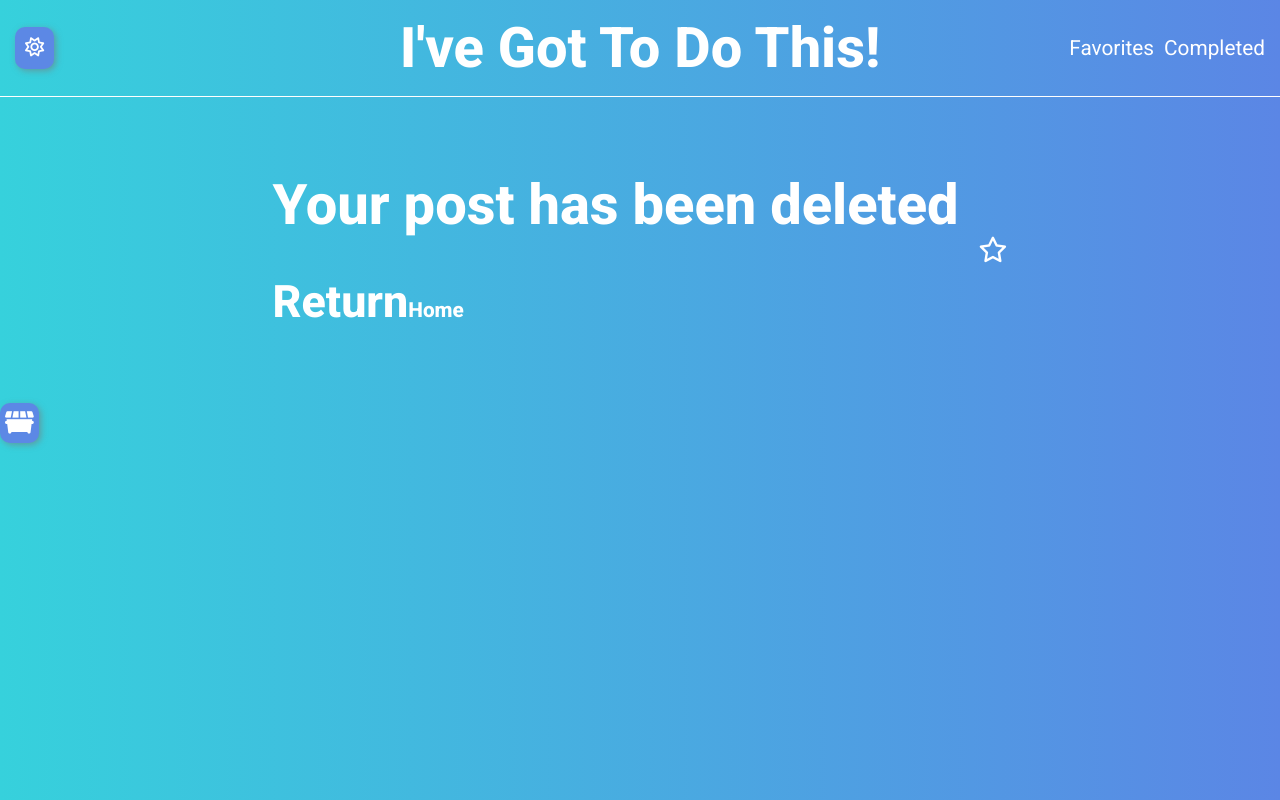
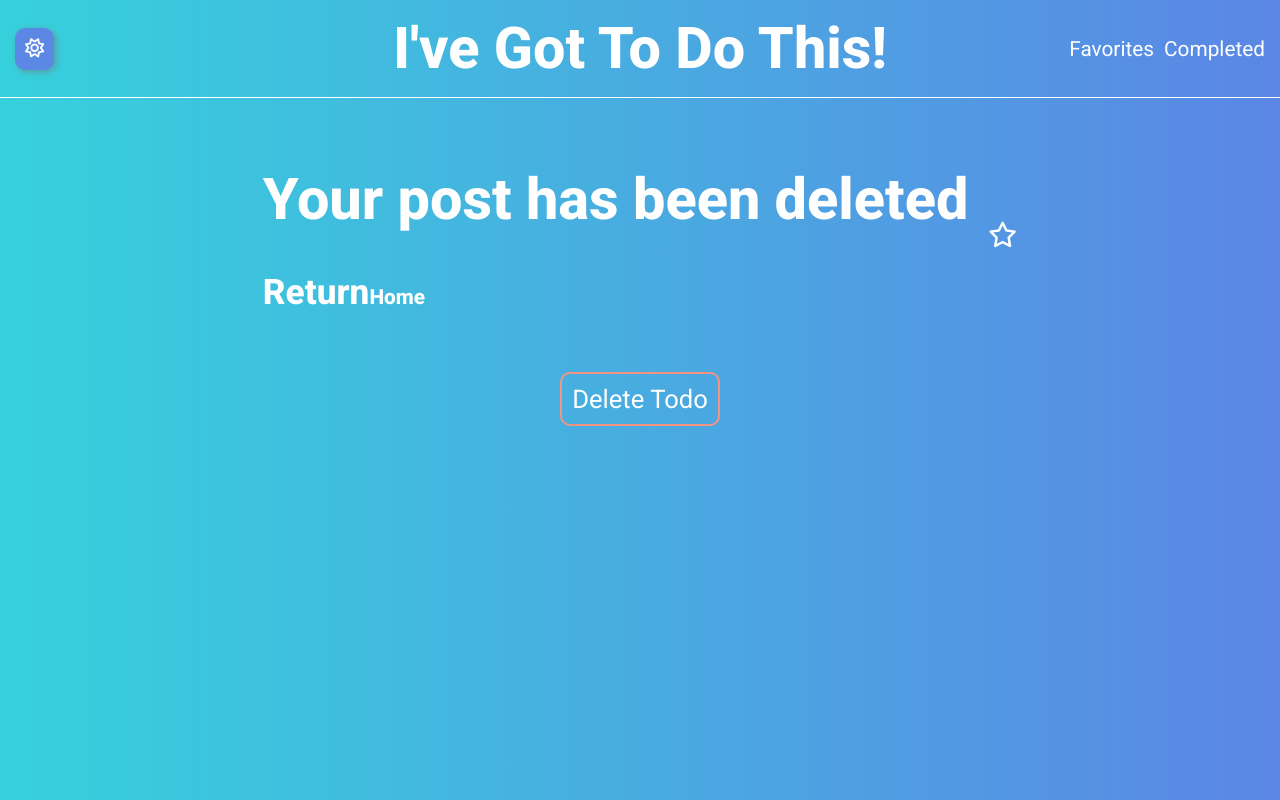
Before and after one commit to Lucy-Quinn/Todo-List-Redux, a React (Create React App) app: page /todos/1 in a window 1280 px wide. Built offline with nearby package versions, Linux system fonts and the light colour scheme.

Commit message:
Style delete button and navbar.

```diff
--- a/src/components/DeleteTodo/DeleteTodo.js
+++ b/src/components/DeleteTodo/DeleteTodo.js
@@ -14,9 +14,9 @@ const DeleteTodo = ({ currentTodo }) => {
         dispatch(removeTodo(currentTodo.id))
     }
     return (
-        <TodoDelete theme={theme}>
-            <i className="fas fa-dumpster" onClick={handleRemoveItem}></i>
-        </TodoDelete>
+        <div>
+            <TodoDelete theme={theme} onClick={handleRemoveItem}>Delete Todo</TodoDelete>
+        </div>
     );
 }
 
--- a/src/components/DeleteTodo/DeleteTodo.styled.js
+++ b/src/components/DeleteTodo/DeleteTodo.styled.js
@@ -4,10 +4,10 @@ const TodoDelete = styled.div`
     font-size: 1.6rem;
     border-radius: 10px;
     color: #fff;
-    box-shadow: 2px 2px 6px rgb(122 119 119 / 58%);
     order: 4;
-    background: ${({ theme }) => theme.button};
-    padding: 5px;
+    margin: 0 auto;
+    padding: 10px;
+    border: 2px solid #f49381;
     width: fit-content;
     @media(min-width: 768px){
         margin-bottom: ${({ isEdit }) => isEdit ? '50px' : '0px'};
--- a/src/components/GlobalStyle/globalStyles.js
+++ b/src/components/GlobalStyle/globalStyles.js
@@ -24,20 +24,20 @@ const GlobalStyle = createGlobalStyle`
     }
   }
   h1{
-    font-size: 1.8rem;
+    font-size: 2rem;
     color: #fff;
     @media(min-width: 768px){
-        font-size: 2.3rem;
+        font-size: 2.5rem;
     }
     @media(min-width: 1024px){
-        font-size: 3.5rem;
+        font-size: 3.6rem;
     }
   }
   h2{
-    font-size: 2rem;
+    font-size: 1.7rem;
     color: #fff;
     @media(min-width: 768px){
-        font-size: 2.8rem;
+        font-size: 2.2rem;
     }
   }
 `;
--- a/src/components/Navbar/Hamburger/Hamburger.styled.js
+++ b/src/components/Navbar/Hamburger/Hamburger.styled.js
@@ -6,7 +6,7 @@ const StyledHamburger = styled.div`
     position: absolute;
     height: 1.5rem;
     width: 0.5rem;
-    right: 25px;
+    right: 35px;
     flex-direction: column;
     justify-content: space-around;
     z-index: 1;
--- a/src/components/Navbar/Navbar.js
+++ b/src/components/Navbar/Navbar.js
@@ -13,9 +13,11 @@ const Navbar = () => {
                 <ToggleThemeButton />
             </ToggleThemeWrapper>
             {location.pathname === '/' ?
-                <TodoAppHeader>I've Got To Do This!</TodoAppHeader>
+                <div className='navbar-header'>
+                    <TodoAppHeader>I've Got To Do This!</TodoAppHeader>
+                </div>
                 :
-                <HeaderLinkWrapper to='/'>
+                <HeaderLinkWrapper to='/' className='navbar-header'>
                     <TodoAppHeader>I've Got To Do This!</TodoAppHeader>
                 </HeaderLinkWrapper>
             }
--- a/src/components/Navbar/Navbar.styled.js
+++ b/src/components/Navbar/Navbar.styled.js
@@ -1,5 +1,28 @@
 import styled from "styled-components";
 import { Link } from 'react-router-dom';
+
+
+const Nav = styled.nav`
+    border-bottom: 1px solid #fff;
+    padding: 0 20px;
+    display: flex;
+    align-items: baseline;
+    justify-content: center;
+    padding: 15px;
+    .navbar-header{
+    @media(max-width: 768px){
+        width: fit-content;
+        margin: 0 0 0 25px;
+    }
+    @media(min-width: 768px){
+        width: 100%;
+    }
+    }
+    @media(min-width: 768px){
+        justify-content: center;
+        align-items: center;
+    }
+`;
 
 const TodoAppHeader = styled.h1`
     text-align: center;
@@ -20,19 +43,6 @@ const HeaderLinkWrapper = styled(Link)`
     }
 `
 
-const Nav = styled.nav`
-    border-bottom: 1px solid #fff;
-    padding: 0 20px;
-    display: flex;
-    align-items: baseline;
-    justify-content: center;
-    padding: 15px;
-    @media(min-width: 768px){
-        justify-content: center;
-        align-items: center;
-    }
-`;
-
 const ToggleThemeWrapper = styled.div`
     display: flex;
     align-self: flex-start;
--- a/src/pages/SingleTodoPage/SingleTodoPage.js
+++ b/src/pages/SingleTodoPage/SingleTodoPage.js
@@ -24,7 +24,8 @@ const SingleTodoPage = (props) => {
                             <h1>Your post has been deleted</h1>
                             <h2>Return<Link to="/">Home</Link></h2>
                         </div>
-                    }</h2>
+                    }
+                </h2>
                 <FavoriteTodo currentTodo={currentTodo} />
             </SingleTodoHeader>
             <DeleteTodo currentTodo={currentTodo} />
```
